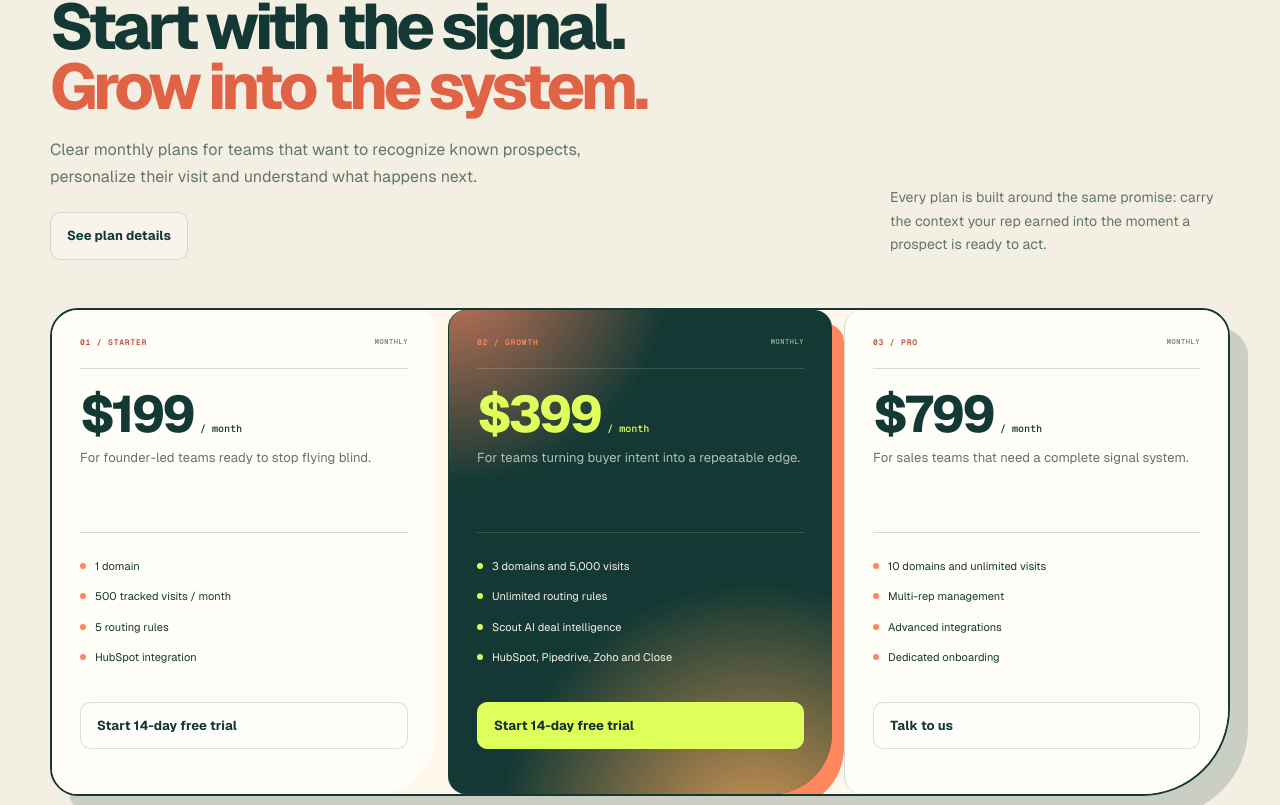
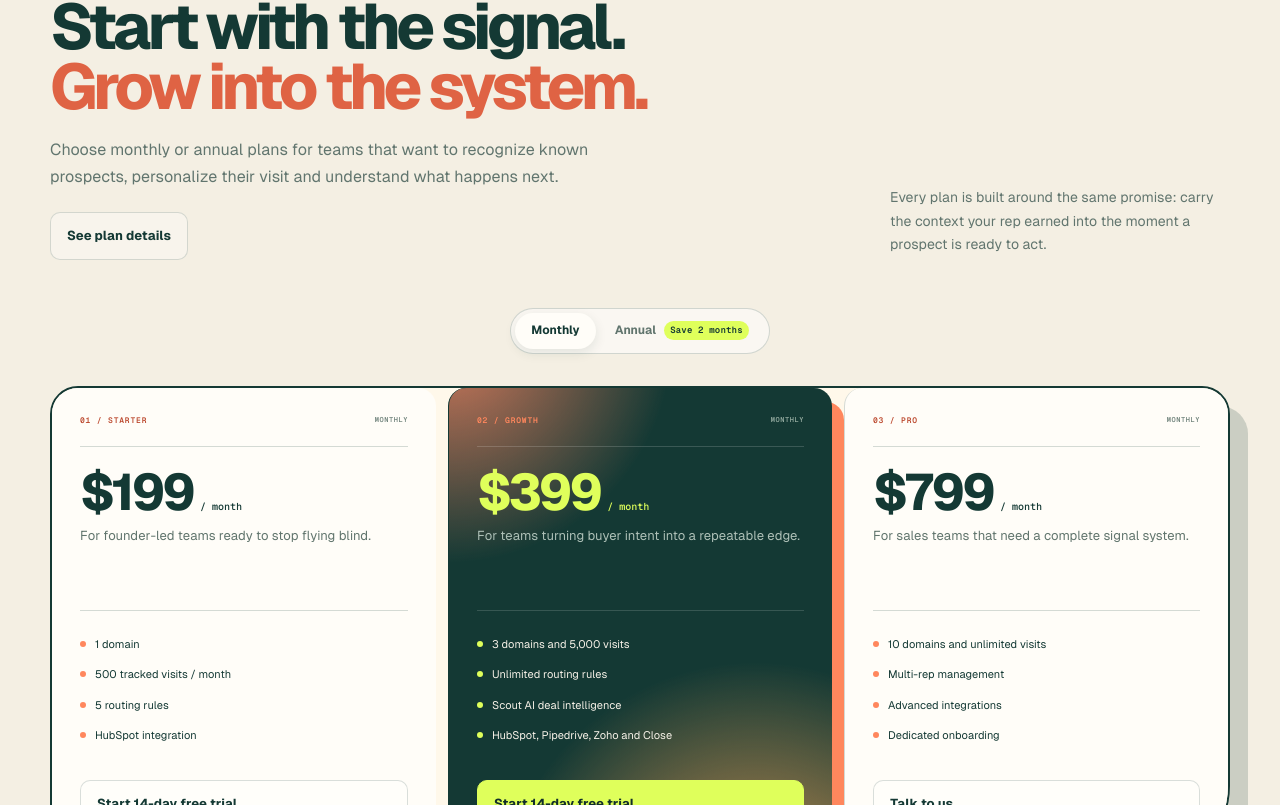
Before and after one commit to cherrylw1/SignalRoute, a Next.js app: page / in a window 1280 px wide. Shown: the part 3615-4420 px from the top of the page. Built offline with nearby package versions, Linux system fonts and the light colour scheme.

Commit message:
Add annual pricing toggle

```diff
--- a/src/app/globals.css
+++ b/src/app/globals.css
@@ -748,6 +748,61 @@ button, input { font: inherit; }
   text-underline-offset: 3px;
 }
 
+.plan-billing {
+  width: fit-content;
+  display: flex;
+  gap: 3px;
+  margin: 0 auto 32px;
+  padding: 4px;
+  border: 1px solid rgba(20,57,52,.18);
+  border-radius: 999px;
+  background: rgba(255,255,255,.52);
+}
+.plan-billing-option {
+  min-height: 36px;
+  display: inline-flex;
+  align-items: center;
+  gap: 8px;
+  padding: 0 16px;
+  border: 0;
+  border-radius: 999px;
+  color: #61756e;
+  background: transparent;
+  cursor: pointer;
+  font: 700 12px var(--sans);
+  transition: color .18s ease, background .18s ease, transform .18s ease;
+}
+.plan-billing-option:hover { color: #143934; }
+.plan-billing-option:active { transform: scale(.98); }
+.plan-billing-option.is-active {
+  color: #143934;
+  background: #fffdf8;
+  box-shadow: 0 4px 12px rgba(20,57,52,.1);
+}
+.plan-billing-option span {
+  padding: 4px 6px;
+  border-radius: 999px;
+  color: #143934;
+  background: #dfff5b;
+  font: 700 9px var(--font-mono), monospace;
+  letter-spacing: .02em;
+  white-space: nowrap;
+}
+.pricing-preview .plan-billing { margin-bottom: 36px; }
+
+@media (max-width: 620px) {
+  .plan-billing {
+    width: 100%;
+    justify-content: stretch;
+  }
+  .plan-billing-option {
+    flex: 1;
+    justify-content: center;
+    padding: 0 10px;
+  }
+  .plan-billing-option span { font-size: 8px; }
+}
+
 @media (max-width: 900px) {
   .pricing-home-heading {
     grid-template-columns: 1fr;
--- a/src/app/page.tsx
+++ b/src/app/page.tsx
@@ -34,13 +34,13 @@ export default async function Home() {
         <div className="pricing-home-heading">
           <div>
             <h2 id="pricing-home-title">Start with the signal. <strong>Grow into the system.</strong></h2>
-            <p>Clear monthly plans for teams that want to recognize known prospects, personalize their visit and understand what happens next.</p>
+            <p>Choose monthly or annual plans for teams that want to recognize known prospects, personalize their visit and understand what happens next.</p>
             <Link className="button button-outline" href="/pricing">See plan details</Link>
           </div>
           <p className="pricing-home-aside">Every plan is built around the same promise: carry the context your rep earned into the moment a prospect is ready to act.</p>
         </div>
         <PricingCards />
-        <p className="pricing-home-note">Billing is currently offered through founder-led onboarding. Usage limits reset monthly. <Link href="/pricing">Read the plan questions&nbsp;↗</Link></p>
+        <p className="pricing-home-note">Billing is currently offered through founder-led onboarding. Annual billing saves two months; usage limits reset monthly. <Link href="/pricing">Read the plan questions&nbsp;↗</Link></p>
       </section>
 
       <LaunchFilmSection />
--- a/src/components/pricing-cards.tsx
+++ b/src/components/pricing-cards.tsx
@@ -1,9 +1,28 @@
+"use client";
+
+import { useState } from "react";
+
+type BillingCycle = "monthly" | "annual";
+
 const plans = [
-  { name: "Starter", price: "$199", summary: "For founder-led teams ready to stop flying blind.", features: ["1 domain", "500 tracked visits / month", "5 routing rules", "HubSpot integration"], cta: "Start 14-day free trial", href: "https://app.churnaut.com" },
-  { name: "Growth", price: "$399", summary: "For teams turning buyer intent into a repeatable edge.", features: ["3 domains and 5,000 visits", "Unlimited routing rules", "Scout AI deal intelligence", "HubSpot, Pipedrive, Zoho and Close"], cta: "Start 14-day free trial", href: "https://app.churnaut.com", featured: true },
-  { name: "Pro", price: "$799", summary: "For sales teams that need a complete signal system.", features: ["10 domains and unlimited visits", "Multi-rep management", "Advanced integrations", "Dedicated onboarding"], cta: "Talk to us", href: "https://cal.com/sharath.mb/demo" },
+  { name: "Starter", monthly: 199, annual: 1990, summary: "For founder-led teams ready to stop flying blind.", features: ["1 domain", "500 tracked visits / month", "5 routing rules", "HubSpot integration"], cta: "Start 14-day free trial", href: "https://app.churnaut.com" },
+  { name: "Growth", monthly: 399, annual: 3990, summary: "For teams turning buyer intent into a repeatable edge.", features: ["3 domains and 5,000 visits", "Unlimited routing rules", "Scout AI deal intelligence", "HubSpot, Pipedrive, Zoho and Close"], cta: "Start 14-day free trial", href: "https://app.churnaut.com", featured: true },
+  { name: "Pro", monthly: 799, annual: 7990, summary: "For sales teams that need a complete signal system.", features: ["10 domains and unlimited visits", "Multi-rep management", "Advanced integrations", "Dedicated onboarding"], cta: "Talk to us", href: "https://cal.com/sharath.mb/demo" },
 ];
 
+function formatPrice(price: number) {
+  return `$${price.toLocaleString("en-US")}`;
+}
+
 export function PricingCards() {
-  return <div className="plan-grid">{plans.map((plan,index) => <article className={`plan-card ${plan.featured ? "plan-card-featured" : ""}`} key={plan.name}>{plan.featured && <span className="popular-badge">FULL SIGNAL SYSTEM</span>}<div className="plan-topline"><span className="plan-label">0{index+1} / {plan.name.toUpperCase()}</span><small>MONTHLY</small></div><h3>{plan.price} <span>/ month</span></h3><p>{plan.summary}</p><ul>{plan.features.map(feature => <li key={feature}>{feature}</li>)}</ul><a className={`button ${plan.featured ? "button-signal" : "button-outline"}`} href={plan.href} target="_blank" rel="noreferrer">{plan.cta}</a></article>)}</div>;
+  const [billingCycle, setBillingCycle] = useState<BillingCycle>("monthly");
+  const annual = billingCycle === "annual";
+
+  return <>
+    <div className="plan-billing" role="group" aria-label="Choose billing period">
+      <button type="button" className={`plan-billing-option ${!annual ? "is-active" : ""}`} aria-pressed={!annual} onClick={() => setBillingCycle("monthly")}>Monthly</button>
+      <button type="button" className={`plan-billing-option ${annual ? "is-active" : ""}`} aria-pressed={annual} onClick={() => setBillingCycle("annual")}>Annual <span>Save 2 months</span></button>
+    </div>
+    <div className="plan-grid" aria-live="polite">{plans.map((plan,index) => <article className={`plan-card ${plan.featured ? "plan-card-featured" : ""}`} key={plan.name}>{plan.featured && <span className="popular-badge">FULL SIGNAL SYSTEM</span>}<div className="plan-topline"><span className="plan-label">0{index+1} / {plan.name.toUpperCase()}</span><small>{annual ? "ANNUAL" : "MONTHLY"}</small></div><h3>{formatPrice(annual ? plan.annual : plan.monthly)} <span>/ {annual ? "year" : "month"}</span></h3><p>{plan.summary}</p><ul>{plan.features.map(feature => <li key={feature}>{feature}</li>)}</ul><a className={`button ${plan.featured ? "button-signal" : "button-outline"}`} href={plan.href} target="_blank" rel="noreferrer">{plan.cta}</a></article>)}</div>
+  </>;
 }
```
Also changed, not shown: src/app/pricing/page.tsx (+1 -1 lines).
